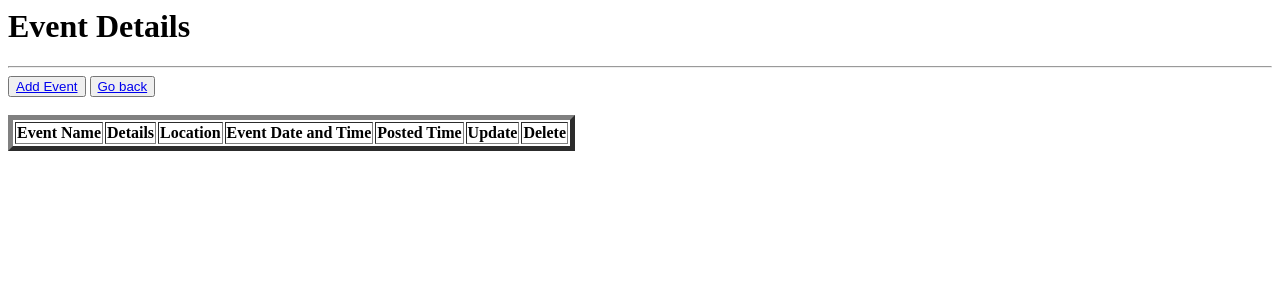
After one commit to nikhs-aim/Faculty-Publication-System, a Django app: page /myevent_details in a window 1280 px wide. The commit adds this page. Shown: the top 300 px of the page. Run offline with Django 4.2, Linux system fonts and the light colour scheme; a user stored in the database is signed in; data comes from the database, SQL or seed files in the repository; both versions use the stored data as it was after the commit; lists and menus that the app fills with data are empty.

Commit message:
Sixth Commit

```diff
--- a/CSE/admin.py
+++ b/CSE/admin.py
@@ -1,6 +1,6 @@
 from django.contrib import admin
 from .models import Faculty
-from .models import Conference,Journal,Post
+from .models import Conference,Journal,Post,Event
 
 
 class FacultyAdmin(admin.ModelAdmin):
@@ -11,3 +11,4 @@ admin.site.register(Faculty, FacultyAdmin)
 admin.site.register(Conference)
 admin.site.register(Journal)
 admin.site.register(Post)
+admin.site.register(Event)
--- a/CSE/forms.py
+++ b/CSE/forms.py
@@ -2,7 +2,7 @@ from django import forms
 from django.contrib.auth.forms import UserCreationForm
 from .models import Faculty
 from django import forms
-from .models import Post
+from .models import Post,Event
 
 
 class RegistrationForm(UserCreationForm):
--- a/CSE/models.py
+++ b/CSE/models.py
@@ -92,3 +92,15 @@ class Post(models.Model):
 
     def __str__(self):
         return self.post_title
+
+
+class Event(models.Model):
+    fac_id = models.ForeignKey(Faculty,on_delete=models.CASCADE)
+    event_Location = models.TextField(max_length=500)
+    event_Name = models.CharField(max_length=200)
+    event_Date = models.CharField(max_length=100)
+    event_details=models.TextField(max_length=1000,null=False,blank=False)
+    post_event=models.DateTimeField(auto_now_add=True)
+
+    def __str__(self):
+        return self.event_Name
--- a/CSE/templates/home.html
+++ b/CSE/templates/home.html
@@ -1,6 +1,6 @@
 <h1>Home Page</h1>
 <hr>
 <b>To see the posts:</b><button><a href="{% url 'before_login_post_details' %}">Click Here</a></button><br><br>
-<b>To see events:</b><button><a href="">Click Here</a></button><br><br>
+<b>To see events:</b><button><a href="{% url 'before_login_event_details' %}">Click Here</a></button><br><br>
 <b>To Login:</b><button><a href="{% url 'login' %}">Login</a></button><br><br>
 <b>To Register:</b><button><a href="{% url 'register' %}">Register</a></button>
--- /dev/null
+++ b/CSE/templates/myeventdetail.html
@@ -0,0 +1,40 @@
+<h1>Event Details</h1>
+<hr>
+<button><a href="{% url 'event-create' %}">Add Event</a></button>
+{% if user.role == "HOD" %}
+<button><a href="{% url 'hodhomeafterlogin' %}">Go back</a></button><br><br>
+{% else %}
+<button><a href="{% url 'otherhomeafterlogin' %}">Go back</a></button><br><br>
+{% endif %}
+<table border="5">
+    <thead>
+        <tr>
+            <th>Event Name</th>
+            <th>Details</th>
+            <th>Location</th>
+            <th>Event Date and Time</th>
+            <th>Posted Time</th>
+            <th>Update</th>
+            <th>Delete</th>
+        </tr>
+    </thead>
+    <tbody>
+        {% for i in events %}
+            <tr>
+                <td>{{ i.event_Name}}</td>
+                <td>{{ i.event_details }}</td>
+                <td>{{ i.event_Location }}</td>
+                <td>{{ i.event_Date }}</td>
+                <td>{{i.post_event}}</td>
+                <td>
+                    <form action="{% url 'update_event' i.id %}" method="get">
+                        <input type="submit" value="Update">
+                    </form>
+                </td>
+                <td>
+                    <button><a href="{% url 'event_delete' i.id %}">Delete</a></button>
+                </td>
+            </tr>
+        {% endfor %}
+    </tbody>
+</table>
--- a/CSE/templates/otherhomeafterlogin.html
+++ b/CSE/templates/otherhomeafterlogin.html
@@ -1,7 +1,8 @@
 <h1>Home Page</h1>
 <hr>
 <b>To see posts:</b><button><a href="{% url 'post_details' %}">Click Here</a></button><br><br>
-<b>To upate your posts:</b><button><a href="{% url 'mypost_details' %}">Click Here</a></button><br><br>
-<b>To see events:</b><button><a href="">Click Here</a></button><br><br>
+<b>To see events:</b><button><a href="{% url 'event-details' %}">Click Here</a></button><br><br><hr>
+<b>To edit your posts:</b><button><a href="{% url 'mypost_details' %}">Click Here</a></button><br><br>
+<b>To edit events:</b><button><a href="{% url 'myevent_details' %}">Click Here</a></button><br><br>
 <b>To add your Publications:</b><button><a href="{% url 'otheroptions' %}">Click here</a></button><br><br>
 <button><a href="{% url 'logout' %}">Logout</a></button>
--- a/CSE/templates/postupdate.html
+++ b/CSE/templates/postupdate.html
@@ -1,6 +1,6 @@
 <h1>Post Update</h1>
 <hr>
-
+<button><a href="{% url 'mypost_details' %}">Go back</a></button>
 <form method="post" enctype="multipart/form-data">
     {% csrf_token %}
     {{ form.as_p }}
--- a/CSE/urls.py
+++ b/CSE/urls.py
@@ -1,7 +1,7 @@
 from django.urls import path
 from .import views
 from django.contrib.auth.views import LogoutView
-from .views import CustomLoginView, PostDeleteView, UpdatePostView, before_login_post_details, conference_details,conferencecreate,journal_details,journalcreate,ConferenceUpdateView,JournalUpdateView,ConferenceDeleteView,JournalDeleteView, post_details
+from .views import CustomLoginView, EventDeleteView,PostDeleteView, UpdateEventView, UpdatePostView, before_login_post_details, conference_details,conferencecreate, eventcreate,journal_details,journalcreate,ConferenceUpdateView,JournalUpdateView,ConferenceDeleteView,JournalDeleteView, post_details
 
 
 urlpatterns = [
@@ -29,6 +29,11 @@ urlpatterns = [
     path('before_login_post_details', before_login_post_details, name='before_login_post_details'),
     path('mypost_details', views.my_post_details, name='mypost_details'),
     path('update_post/<int:pk>', UpdatePostView.as_view(), name='update_post'),
-    path('post_delete/<int:pk>',PostDeleteView.as_view(),name='post_delete')
-
+    path('post_delete/<int:pk>',PostDeleteView.as_view(),name='post_delete'),
+    path('event-create', eventcreate.as_view(), name='event-create'),
+    path('event-details',views.event_details,name='event-details'),
+    path('myevent_details', views.my_event_details, name='myevent_details'),
+    path('before_login_event_details',views.before_login_event_details, name='before_login_event_details'),
+    path('update_event/<int:pk>', UpdateEventView.as_view(), name='update_event'),
+    path('event_delete/<int:pk>',EventDeleteView.as_view(),name='event_delete'),
 ]
--- a/CSE/views.py
+++ b/CSE/views.py
@@ -11,7 +11,7 @@ from django.views.generic.edit import UpdateView
 from django.http import HttpResponseRedirect
 from django.views.generic.edit import DeleteView
 from django.contrib.auth.views import LoginView       # view for handling user authentication and login.
-from PIL import Image
+from .models import Event
 from django.contrib.auth.decorators import login_required
 from django.contrib.auth.mixins import LoginRequiredMixin
 
@@ -221,3 +221,44 @@ class PostDeleteView(DeleteView):
     model = Post
     template_name = 'postdelete.html'
     success_url = reverse_lazy('mypost_details')
+
+
+
+
+class eventcreate(CreateView):
+    model=Event
+    fields = ['event_Name','event_Location','event_details','event_Date']
+    template_name='eventcreate.html'
+    success_url=reverse_lazy('event-details')
+
+    def form_valid(self, form):
+        fac = Faculty.objects.get(username=self.request.user)
+        form.instance.fac_id = fac
+        return super().form_valid(form)
+
+
+def event_details(request):
+    if request.user.is_authenticated:
+        events = Event.objects.all()
+        return render(request, 'eventdetail.html', {'events': events})
+
+def my_event_details(request):
+    if request.user.is_authenticated:
+        events = Event.objects.filter(fac_id=request.user.fac_id)
+    return render(request, 'myeventdetail.html', {'events': events})
+
+def before_login_event_details(request):
+        events = Event.objects.all()
+        return render(request, 'beforelogineventdetail.html', {'events': events})
+
+
+class UpdateEventView(UpdateView):
+    model = Event
+    fields = ['event_Name','event_Location','event_details','event_Date']
+    template_name = 'eventupdate.html'
+    success_url = reverse_lazy('myevent_details')
+
+class EventDeleteView(DeleteView):
+    model = Event
+    template_name = 'eventdelete.html'
+    success_url = reverse_lazy('myevent_details')
```
Also changed, not shown: CSE/templates/beforelogineventdetail.html (added, +27 -0 lines), CSE/templates/eventcreate.html (added, +8 -0 lines), CSE/templates/eventdelete.html (added, +11 -0 lines), CSE/templates/eventdetail.html (added, +31 -0 lines), CSE/templates/eventupdate.html (added, +8 -0 lines), CSE/templates/hodhomeafterlogin.html (+4 -3 lines), CSE/migrations/0020_alter_faculty_fac_id_event.py (added), CSE/migrations/0021_alter_faculty_fac_id.py (added), CSE/migrations/0022_alter_event_event_date_alter_faculty_fac_id.py (added), CSE/migrations/0023_event_post_event_alter_faculty_fac_id.py (added), db.sqlite3.
